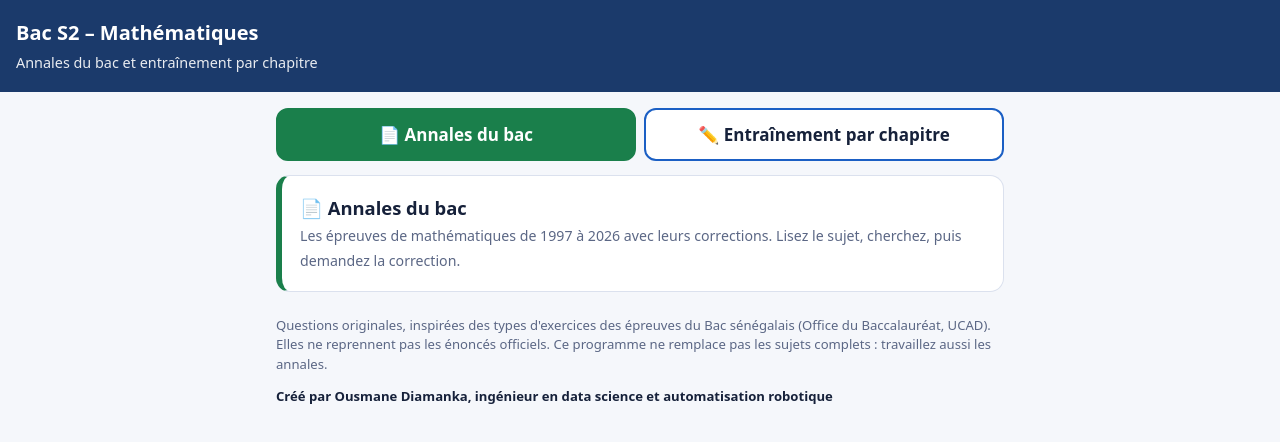
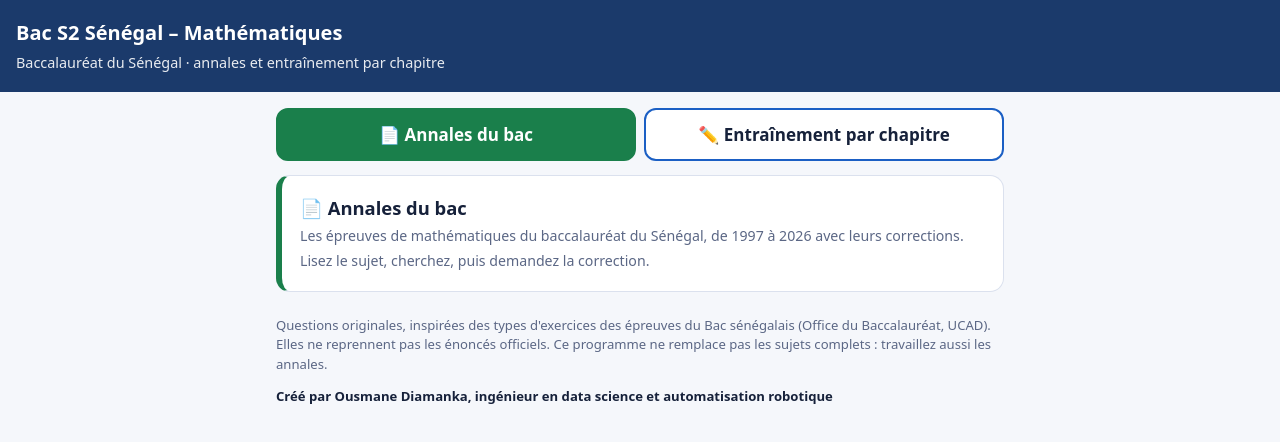
Before and after one commit to diamanka/bac-s2-maths-senegal, a plain HTML site: page index.html in a window 1280 px wide. Drawn offline with Linux system fonts and the light colour scheme.

Commit message:
Add files via upload

```diff
--- a/index.html
+++ b/index.html
@@ -3,7 +3,7 @@
 <head>
 <meta charset="utf-8">
 <meta name="viewport" content="width=device-width, initial-scale=1">
-<title>Bac S2 Maths – Entraînement</title>
+<title>Bac S2 Sénégal – Mathématiques</title>
 <meta name="theme-color" content="#1b3a6b">
 <link rel="manifest" href="manifest.json">
 <link rel="icon" type="image/png" href="icon-192.png">
@@ -54,7 +54,7 @@ footer{max-width:760px;margin:8px auto 28px;padding:0 16px;color:var(--mut);font
 </style>
 </head>
 <body>
-<header><h1>Bac S2 – Mathématiques</h1><p>Annales du bac et entraînement par chapitre</p></header>
+<header><h1>Bac S2 Sénégal – Mathématiques</h1><p>Baccalauréat du Sénégal · annales et entraînement par chapitre</p></header>
 <main id="app"></main>
 <footer>Questions originales, inspirées des types d'exercices des épreuves du Bac sénégalais (Office du Baccalauréat, UCAD). Elles ne reprennent pas les énoncés officiels. Ce programme ne remplace pas les sujets complets : travaillez aussi les annales.<div class="by">Créé par Ousmane Diamanka, ingénieur en data science et automatisation robotique</div></footer>
 
@@ -213,7 +213,7 @@ var tab=store.get("bacs2tab")||"ann";
 function home(){
  var h='<div class="tabs"><button class="tab t-ann'+(tab==="ann"?' on':'')+'" data-t="ann">📄 Annales du bac</button><button class="tab t-ent'+(tab==="ent"?' on':'')+'" data-t="ent">✏️ Entraînement par chapitre</button></div>';
  if(tab==="ann"){
-  h+='<a class="ch ann" href="sujets.html"><b>📄 Annales du bac</b><small>Les épreuves de mathématiques de 1997 à 2026 avec leurs corrections. Lisez le sujet, cherchez, puis demandez la correction.</small></a>';
+  h+='<a class="ch ann" href="sujets.html"><b>📄 Annales du bac</b><small>Les épreuves de mathématiques du baccalauréat du Sénégal, de 1997 à 2026 avec leurs corrections. Lisez le sujet, cherchez, puis demandez la correction.</small></a>';
  }else{
   h+='<p class="hint">Choisissez un chapitre : 10 questions, valeurs différentes à chaque fois. Répondez d\'abord, puis la correction détaillée s\'affiche.</p><div class="grid">';
   ENGINE.CH.forEach(function(c){var p=prog[c.id]||{t:0,ok:0},pc=p.t?Math.round(100*p.ok/p.t):0;
--- a/sw.js
+++ b/sw.js
@@ -1,4 +1,4 @@
-var CACHE="bac-s2-v11";
+var CACHE="bac-s2-v12";
 var FILES=["./","index.html","manifest.json","icon-192.png","icon-512.png","sujets.html"];
 self.addEventListener("install",function(e){e.waitUntil(caches.open(CACHE).then(function(c){return c.addAll(FILES)}).then(function(){return self.skipWaiting()}))});
 self.addEventListener("activate",function(e){e.waitUntil(caches.keys().then(function(ks){return Promise.all(ks.filter(function(k){return k!==CACHE}).map(function(k){return caches.delete(k)}))}).then(function(){return self.clients.claim()}))});
```
Also changed, not shown: sujets.html (+2 -2 lines), manifest.json.
